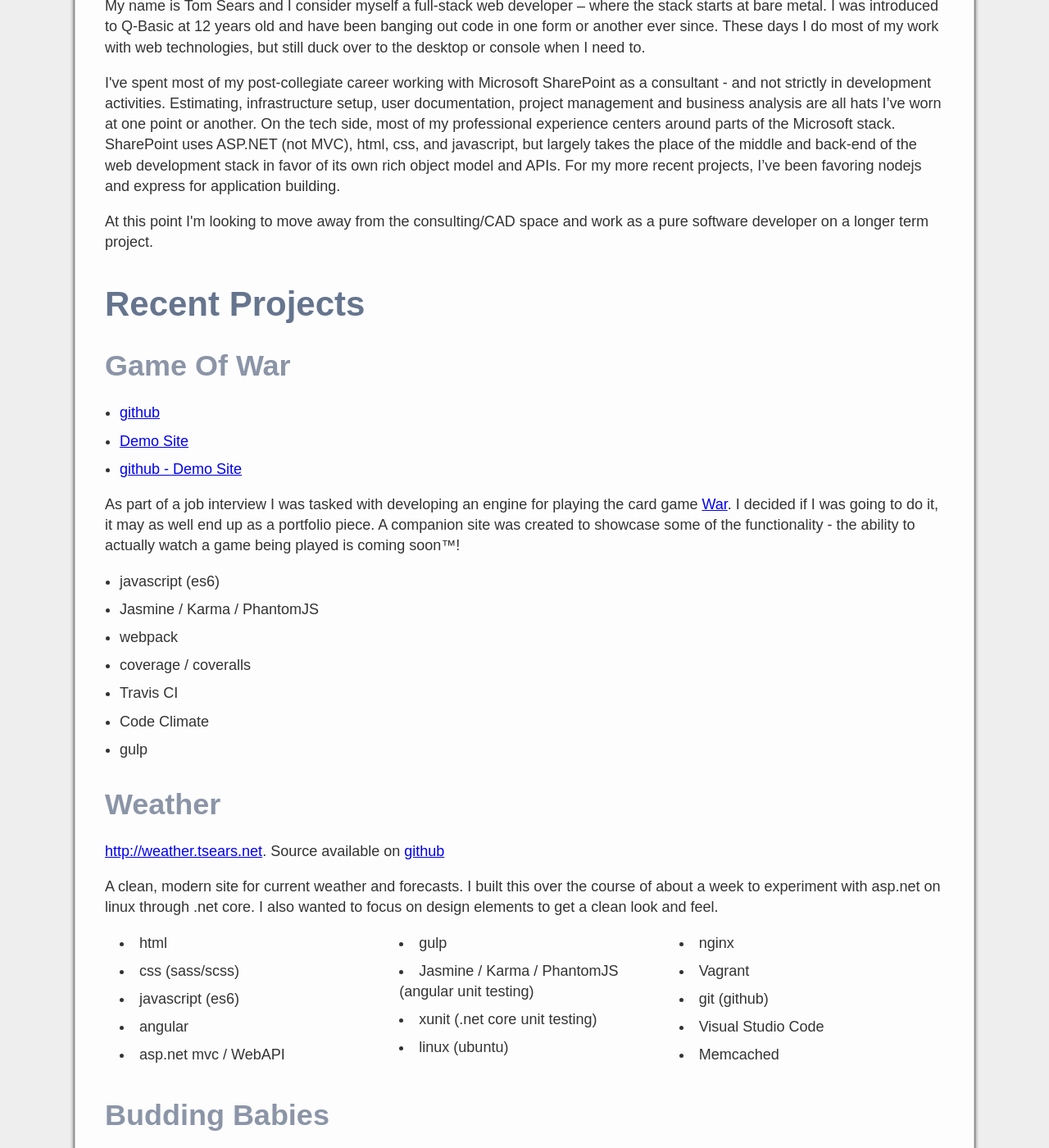
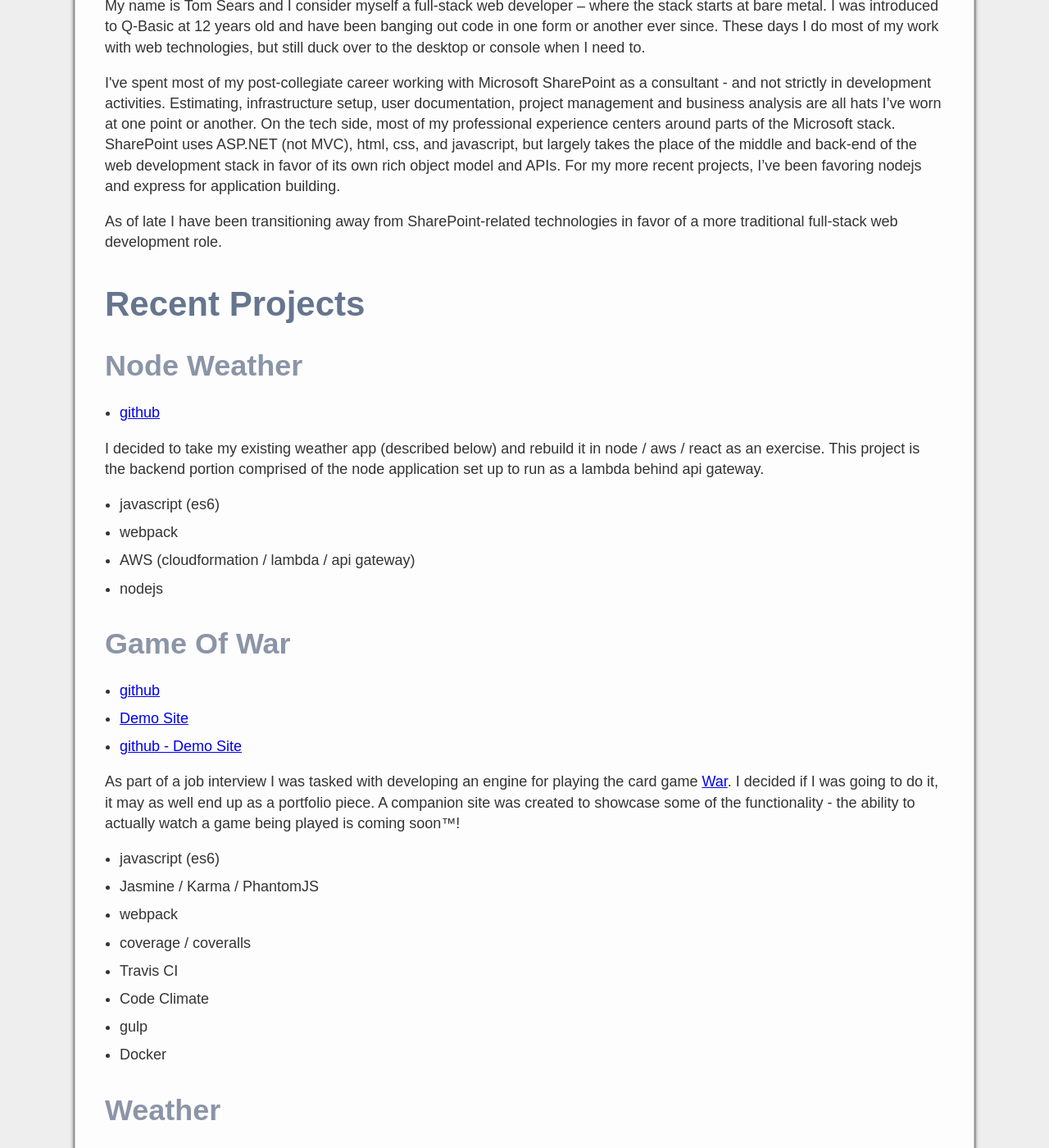
Before and after one commit to tsears/tsears.github.io, a Jekyll site: the page built from index.md, in a window 1280 px wide and 1400 px high, scrolled down 785 px. Shown: the whole window at 82% size. Built offline with Jekyll 4.4.1, drawn with Linux system fonts in a browser that asks for light colours; comment, search, counter and statistics services are not loaded; our own code applies the rules of GitHub Pages for plain Markdown files; some of the changed text lies outside the part shown.

```diff
--- a/_includes/footer.html
+++ b/_includes/footer.html
@@ -1,7 +1,7 @@
 <footer>
 
 <div>
-  &copy; 2017 Tom Sears
+  &copy; 2018 Tom Sears
 </div>
 
 <div>
--- a/_includes/nav.html
+++ b/_includes/nav.html
@@ -11,13 +11,6 @@
     <li><a href="/resume">Online Resume</a></li>
     <li class="spacer"></li>
     <li>
-      <a href="https://twitter.com/tcsears">
-        <svg width="22" height="22">
-          <g transform="scale(0.04)">
-            <path d="M612 116.258c-22.525 9.98-46.694 16.75-72.088 19.772 25.93-15.527 45.777-40.155 55.184-69.41-24.322 14.378-51.17 24.82-79.775 30.48-22.906-24.438-55.49-39.66-91.63-39.66-69.333 0-125.55 56.218-125.55 125.514 0 9.828 1.11 19.427 3.25 28.606-104.325-5.24-196.834-55.223-258.75-131.174-10.822 18.51-16.98 40.078-16.98 63.1 0 43.56 22.182 81.994 55.836 104.48-20.575-.688-39.926-6.348-56.867-15.756v1.568c0 60.806 43.29 111.554 100.692 123.104-10.517 2.83-21.607 4.398-33.08 4.398-8.107 0-15.947-.803-23.634-2.333 15.985 49.907 62.336 86.2 117.253 87.194-42.946 33.655-97.098 53.656-155.915 53.656-10.134 0-20.116-.612-29.944-1.72 55.568 35.68 121.537 56.484 192.44 56.484 230.947 0 357.187-191.29 357.187-357.188l-.42-16.253C573.87 163.525 595.21 141.42 612 116.257z" fill="#FFF"/>
-          </g>
-        </svg>
-      </a>
       <a href="https://www.github.com/tsears">
         <svg height="22" width="22">
           <g transform="scale(0.05)">
--- a/index.md
+++ b/index.md
@@ -19,10 +19,23 @@ css, and javascript, but largely takes the place of the middle and back-end of t
 web development stack in favor of its own rich object model and APIs.  For my more
 recent projects, I've been favoring nodejs and express for application building.
 
-At this point I&apos;m looking to move away from the consulting/CAD space and work
-as a pure software developer on a longer term project.
+As of late I have been transitioning away from SharePoint-related technologies in favor
+of a more traditional full-stack web development role.
 
 # Recent Projects #
+
+## Node Weather ##
+
+* [github](https://github.com/tsears/NodeWeather)
+
+I decided to take my existing weather app (described below) and rebuild it in node / aws / react
+as an exercise. This project is the backend portion comprised of the node application set up to
+run as a lambda behind api gateway.
+
+* javascript (es6)
+* webpack
+* AWS (cloudformation / lambda / api gateway)
+* nodejs
 
 ## Game Of War ##
 
@@ -43,6 +56,7 @@ a game being played is coming soon™!
 * Travis CI
 * Code Climate
 * gulp
+* Docker
 
 {: .three .col}
 
@@ -68,12 +82,12 @@ to focus on design elements to get a clean look and feel.
 * git (github)
 * Visual Studio Code
 * Memcached
+* Docker
 {: .three .col}
 
 ## Budding Babies ##
-[https://www.budding-babies.com](https://www.budding-babies.com)
 
-Budding Babies is a site where parents can go to track the growth of their Babies
+Budding Babies was a site where parents can go to track the growth of their Babies
 over time.  In addition to saving the raw values, it charts the various growth metrics
 against the World Health Organization growth curves.
 
@@ -116,7 +130,7 @@ the data is available for anyone to browse.
 * express
 * mongodb
 * REST
-* gulp
+* webpack
 * Jasmine / Karma / PhantomJS
 * linux (ubuntu)
 * nginx
@@ -125,6 +139,7 @@ the data is available for anyone to browse.
 * Visual Studio
 * MSUnit
 * Vagrant
+* Docker
 {: .three .col}
 
 ## tsears.net ##
```
Also changed, not shown: Projects/Budding-Babies.md (+1 -2 lines), resume.md (+13 -10 lines), Gemfile.lock.
